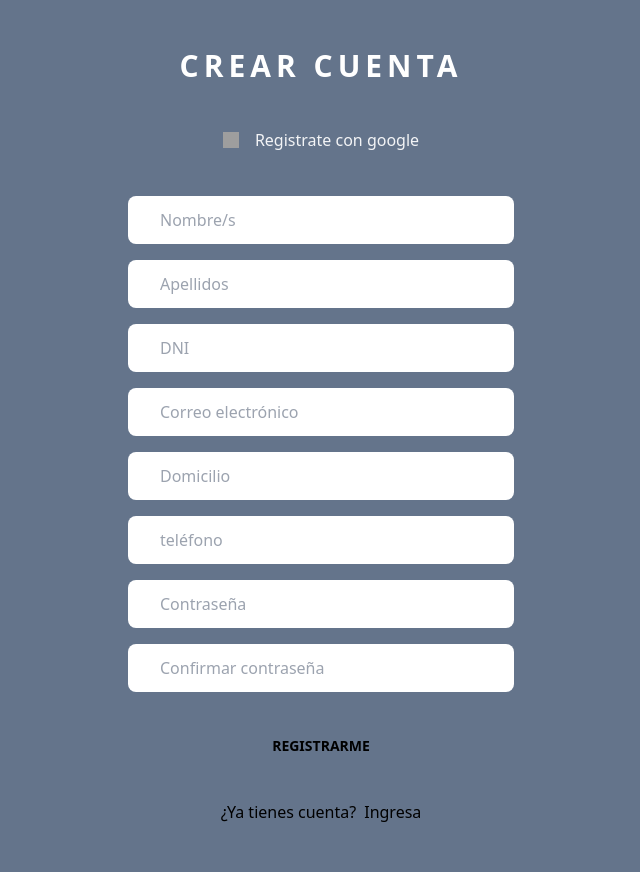
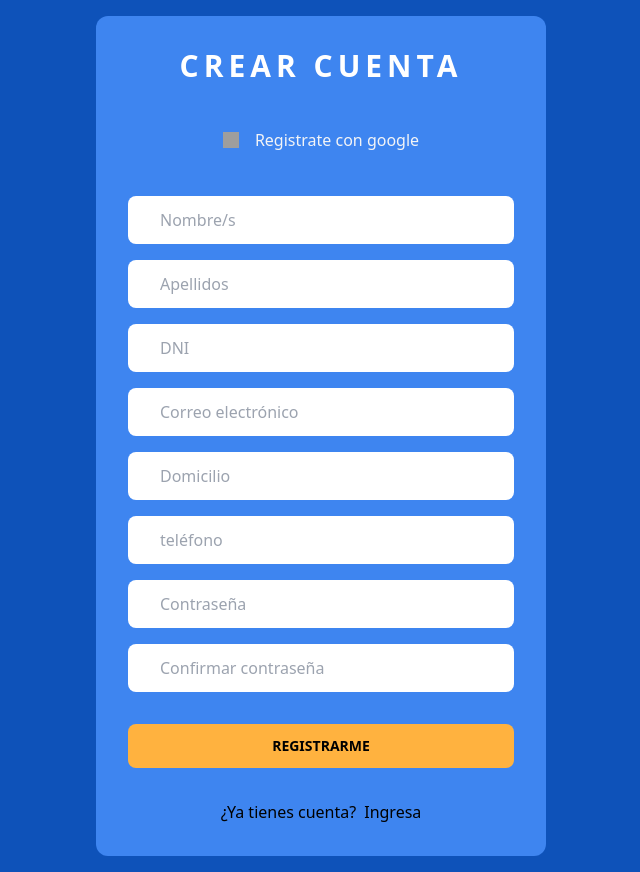
Before and after one commit to Juany313/Mule-front, a React (Vite) app: page /auth/registro in a window 1280 px wide. Shown: the whole page, without its empty margins (319-959 px from the left). Built offline with nearby package versions, Linux system fonts and the light colour scheme; grey boxes are pictures that could not be loaded.

Commit message:
Modificación de colores

```diff
--- a/src/components/NavBar.jsx
+++ b/src/components/NavBar.jsx
@@ -1,6 +1,6 @@
 import React from "react";
 import { NavLink } from "react-router-dom";
-
+import { Link } from 'react-router-dom';
 const NavBar = () => {
   return (
     <nav className="bg-p300 p-4">
@@ -53,7 +53,11 @@ const NavBar = () => {
             >
               Cotizar
             </NavLink>
-            <button className="bg-s300 py-2 px-4 rounded">Ingresar</button>
+
+            <Link to ='/auth/' className='text-primary hover:text-gray-100 transition-colors '>
+              <button className="bg-s300 py-2 px-4 rounded">Ingresar</button>
+          </Link>
+
           </div>
         </div>
       </div>
--- a/src/layouts/LayoutAuth.jsx
+++ b/src/layouts/LayoutAuth.jsx
@@ -3,7 +3,7 @@ import { Outlet } from 'react-router-dom';
 
 const LayoutAuth = () => {
   return (
-    <div className='min-h-screen flex items-center justify-center p-4'>
+    <div className='min-h-screen bg-p300 flex items-center justify-center p-4'>
       <Outlet/>
     </div>
   )
--- a/src/views/About.jsx
+++ b/src/views/About.jsx
@@ -3,7 +3,7 @@ import about from "../assets/about.jpg";
 
 const About = () => {
   return (
-    <div className="bg-p300 flex justify-end w-full h-screen ">
+    <div className="bg-p300 flex justify-end w-full h-[90vh] ">
       <div
         className="w-full bg-cover bg-center h-3/4 bg-no-repeat"
         style={{ backgroundImage: `url(${about})` }}
--- a/src/views/admin/Home.jsx
+++ b/src/views/admin/Home.jsx
@@ -6,7 +6,7 @@ const Home = () => {
       className="relative bg-cover bg-end h-[90vh]"
       style={{ backgroundImage: `url(https://s3-alpha-sig.figma.com/img/88cf/36a6/3f4f6b49050c73ca469d578f76d260dd?Expires=1716163200&Key-Pair-Id=APKAQ4GOSFWCVNEHN3O4&Signature=fr9-z9hxUa2HuG~Ew-7AMtSgo1XNHaVWRF1KuzRer3dDq40WnWzjKKU9m689mGM6VBpy7zVVhs2EjZT~Mb~~625MfOMvUBaXswJhH5kDLzVUGQR1Tof87zNQ5m9Rjrav-Tdoe5rMOqpatM2Dz3weDi2RrHi9umPfg7kyLvL1JbDaSIbgRja1aL3rALUiRuchfc~OLqyTl4hqWm~xTRN386s4MAxgf4PkK0CR4sSdmbrrCw3zUfG~2AV940nWT4sPKclsiYausFgVtTx5bHCo4iMCCx5gUPsm3dlqUwoSncUDWGix9P6rQYKhwWIdu6t9VqnEMokdYAVQ366JixyiVg__)` }}
     >
-      <div className='absolute top-[-160px] left-[50px] right-0 bottom-0 flex flex-col justify-center items-start'>
+      <div className='absolute w-[500px] h-[300px]  top-[200px] left-[50px] right-0 bottom-0 flex flex-col justify-center items-start'>
         <div className=' p-4  rounded-md text-center'>
           <h1 className='text-black text-start font-semibold text-2xl mb-2'>SEGUIMIENTO DE TU ENVÍO</h1>
           <div className='bg-white border border-gray-800 flex justify-center w-[500px] p-0 rounded-md'>
--- a/src/views/auth/ForgetPassword.jsx
+++ b/src/views/auth/ForgetPassword.jsx
@@ -13,7 +13,7 @@ import { RiMailLine   } from "react-icons/ri";
 const ForgetPassword = () => {
 
   return (
-    <div className='bg-secondary-100 p-8 rounded-xl w-auto  lg:w-[450px]'>
+    <div className='bg-p100 p-8 rounded-xl w-auto  lg:w-[450px]'>
       <h1 className='text-3xl text-center uppercase font-bold tracking-[5px] text-white mb-8'>
         Recuperar  <span className='text-primary'>contraseña</span>
       </h1>
@@ -27,7 +27,7 @@ const ForgetPassword = () => {
           />
         </div>
         <div>
-          <button type='submit'className='bg-primary text-black uppercase font-bold text-sm w-full py-3 px-4 rounded-lg hover:text-gray-100 transition-colors'>
+          <button type='submit'className='bg-s300 text-black uppercase font-bold text-sm w-full py-3 px-4 rounded-lg hover:text-gray-100 transition-colors'>
             Enviar instrucciones
           </button>
         </div>
--- a/src/views/auth/Login.jsx
+++ b/src/views/auth/Login.jsx
@@ -17,7 +17,7 @@ const Login = () => {
   const [showPassword, SetShowPassword] = useState(false);
 
   return (
-    <div className='bg-secondary-100 p-8 rounded-xl w-auto  lg:w-[450px]'>
+    <div className='bg-p100 p-8 rounded-xl w-auto  lg:w-[450px]'>
       <h1 className='text-3xl text-center uppercase font-bold tracking-[5px] text-white mb-8'>
         Iniciar  <span className='text-primary'>sesión</span>
       </h1>
@@ -52,7 +52,7 @@ const Login = () => {
 
         </div>
         <div>
-          <button type='submit'className='bg-primary text-black uppercase font-bold text-sm w-full py-3 px-4 rounded-lg hover:text-gray-100 transition-colors'>
+          <button type='submit'className='bg-s300 text-black uppercase font-bold text-sm w-full py-3 px-4 rounded-lg hover:text-gray-100 transition-colors'>
             Ingresar
           </button>
         </div>
--- a/src/views/auth/Register.jsx
+++ b/src/views/auth/Register.jsx
@@ -41,7 +41,7 @@ const Register = () => {
 
 
   return (
-    <div className='bg-secondary-100 p-8 rounded-xl w-auto  lg:w-[450px]'>
+    <div className='bg-p100 p-8 rounded-xl w-auto  lg:w-[450px]'>
       <h1 className='text-3xl text-center uppercase font-bold tracking-[5px] text-white mb-8'>
         Crear  <span className='text-primary'>cuenta</span>
       </h1>
@@ -156,7 +156,7 @@ const Register = () => {
 
         </div>
         <div>
-          <button type='submit'className='bg-primary text-black uppercase font-bold text-sm w-full py-3 px-4 rounded-lg hover:text-gray-100 transition-colors'>
+          <button type='submit'className='bg-s300 text-black uppercase font-bold text-sm w-full py-3 px-4 rounded-lg hover:text-gray-100 transition-colors'>
             Registrarme
           </button>
         </div>
```
